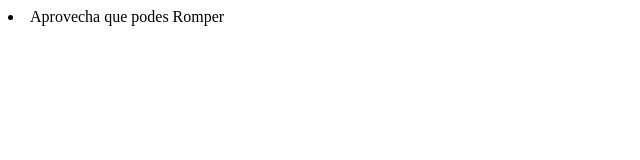
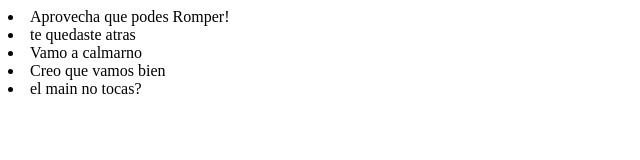
Before and after one commit to nahuelcano/Practices, a plain HTML site: page Index.html in a window 1280 px wide. Shown: the whole page, without its empty margins (0-640 px from the left). Drawn offline with Linux system fonts and the light colour scheme.

Commit message:
toca main

```diff
--- a/Index.html
+++ b/Index.html
@@ -9,8 +9,17 @@
 </head>
 
 <body>
+    <li> Aprovecha que podes Romper!</li>
+    <li> te quedaste atras</li>
+    <li> Vamo a calmarno </li>
+
     <li>
-        Aprovecha que podes Romper
+        Creo que vamos bien
+    </li>
+
+    <li>
+
+        el main no tocas?
     </li>
 </body>
 
```
